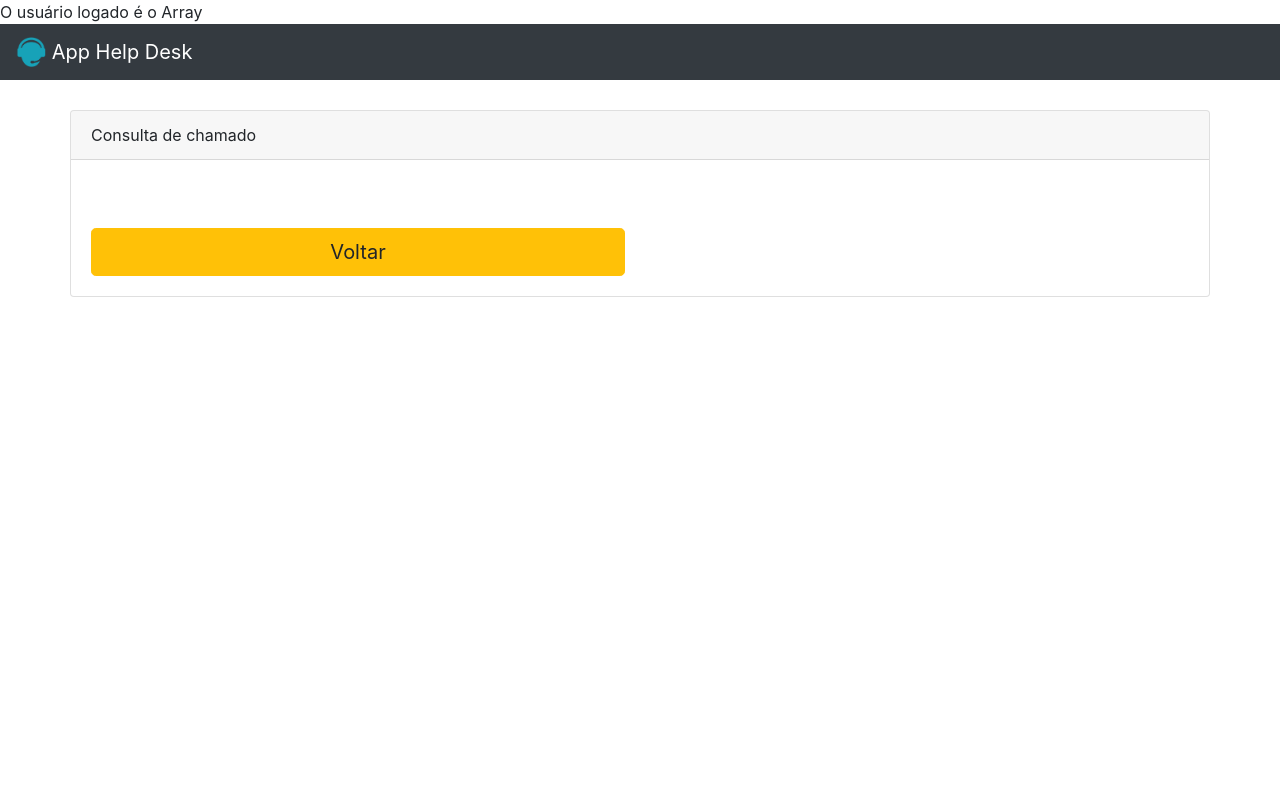
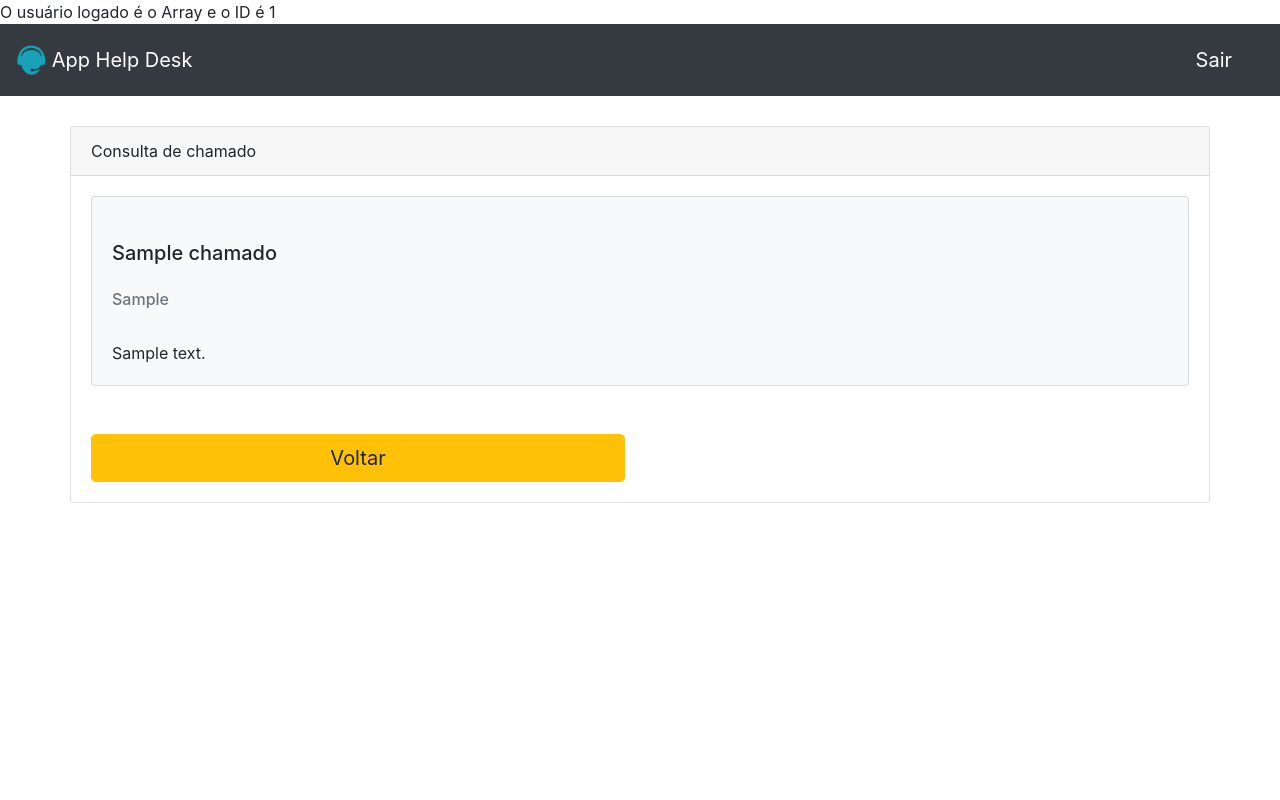
Before and after one commit to brucesilva/app_help_desk, a PHP site: page /consultar_chamado.php in a window 1280 px wide. Run offline with PHP 8.4, Linux system fonts and the light colour scheme; the visitor is signed in with stand-in values (Sample User, id 1); tables that the repository leaves empty or names only in its code hold one stand-in row (values such as "Sample post").

Commit message:
Estou trazendo as informacoes corretas no consulta chamado, porem estou fazendo a consulta pela propria pagina, preciso trocar. praticamente esta tudo pronto

```diff
--- a/App/Controllers/chamadosController.php
+++ b/App/Controllers/chamadosController.php
@@ -1,4 +1,5 @@
 <?php
+	session_start();
 	require_once('../../vendor/autoload.php');
 	use App\Models\conexaoBDO;
 	use App\Models\chamadosModel;
@@ -13,9 +14,13 @@
  	}
 	*/
  	//Pegando os dados da página abrir chamado
+ 	$id = $_SESSION['id'];
  	$titulo = $_POST['titulo'];
  	$categoria = $_POST['categoria'];
  	$descricao = $_POST['descricao'];
+
+ 	echo $_SESSION['id'];
+
 
 
  	if(isset($_POST['titulo']) && $_POST['titulo'] == '' && $_POST['descricao'] == '' ) {
@@ -29,6 +34,7 @@
 
  	$chamadosModel = new chamadosModel();
  	//passando os dados para a classe chamadosModel
+ 	$chamadosModel->__set('id', $id);
  	$chamadosModel->__set('titulo', $titulo);
  	$chamadosModel->__set('categoria', $categoria);
  	$chamadosModel->__set('descricao', $descricao);
--- a/App/Models/chamadosModel.php
+++ b/App/Models/chamadosModel.php
@@ -2,6 +2,7 @@
 	namespace app\models;
 
 	class chamadosModel{
+		private $id;
 		private $titulo;
 		private $categoria;
 		private $descricao;
--- a/App/Models/crudChamadosModel.php
+++ b/App/Models/crudChamadosModel.php
@@ -14,27 +14,31 @@
 
 		public function read(){
 
-		 $sql = "SELECT * FROM chamados WHERE titulo = :titulo";
-		 $stmt = $this->conn->prepare($sql);
-		 $stmt->bindValue(':titulo', $this->chamados->__get('titulo'));
-		 $stmt->execute();
+			$sql = "SELECT l.id, l.user, c.titulo, c.descricao, c.categoria
+					FROM login as l
+					INNER JOIN chamados as c
+					ON l.id = c.id_user WHERE l.id = :id;
+					";
+			$stmt = $this->conn->prepare($sql);
+			$stmt->bindValue(':id', $this->chamados->__get('id'));
+			//$stmt->bindValue(':id', 1);
+		 	$stmt->execute();
 
-		 $result = $stmt->fetchAll(\PDO::FETCH_OBJ);
+		 	$result = $stmt->fetchAll(\PDO::FETCH_OBJ);
 
- 		return $result;
-		   foreach ($result as  $value) {
-		  	 echo $value->titulo. "<br>";
-		  }
+ 			return $result;
+
 
 		}
 
 		public function create(){
 
-			$sql = "INSERT INTO chamados (titulo,categoria,descricao) values (?, ?,?)";
+			$sql = "INSERT INTO chamados (id_user,titulo,categoria,descricao) values (?,?, ?,?)";
 			$stmt = $this->conn->prepare($sql);
-			$stmt->bindValue(1, $this->chamados->__get('titulo'));
-			$stmt->bindValue(2, $this->chamados->__get('categoria'));
-			$stmt->bindValue(3, $this->chamados->__get('descricao'));
+			$stmt->bindValue(1, $this->chamados->__get('id'));
+			$stmt->bindValue(2, $this->chamados->__get('titulo'));
+			$stmt->bindValue(3, $this->chamados->__get('categoria'));
+			$stmt->bindValue(4, $this->chamados->__get('descricao'));
 
 			return $stmt->execute();
 
--- a/App/Models/loginModel.php
+++ b/App/Models/loginModel.php
@@ -2,6 +2,7 @@
 	namespace app\models;
 
 	class loginModel{
+		private $id;
 		private $user;
 		private $senha;
 
--- a/abrir_chamado.php
+++ b/abrir_chamado.php
@@ -29,6 +29,11 @@
         <img src="logo.png" width="30" height="30" class="d-inline-block align-top" alt="">
         App Help Desk
       </a>
+
+       <nav class="navbar navbar-dark bg-dark">
+          <a class="navbar-brand" href="index.php">Sair</a>
+        </nav>
+
     </nav>
 
     <?php if(isset($_GET['campo']) && $_GET['campo'] == 'vazio'){ ?>
--- a/consultar_chamado.php
+++ b/consultar_chamado.php
@@ -8,6 +8,7 @@
   use App\Models\conexaoBDO;
   use App\Models\chamadosModel;
   use App\Models\crudChamadosModel;
+  use App\Models\loginModel;
 
 
 
@@ -15,11 +16,11 @@
     header('Location:index.php?campo=vazio');
   }
 
-    echo "O usuário logado é o ".$_SESSION['userLogado'];
+    echo "O usuário logado é o ".$_SESSION['userLogado']. " e o ID é ".$_SESSION['id'];
 
     $conn = new conexaoBDO();
-    $chamadosModel = new chamadosModel();
-    $chamadosModel->__set('titulo','ab');
+    $chamadosModel = new loginModel();
+    $chamadosModel->__set('id', $_SESSION['id']);
 
     $consultar = new crudChamadosModel($conn, $chamadosModel);
 
@@ -30,7 +31,7 @@
      foreach ($result as  $value) {
        //echo $value->titulo. "<br>";
         //if($value == 'bruce'){
-          $value->titulo. "<br>";
+          //echo $value->id. "<br>";
         //}
      }
 ?>
@@ -58,6 +59,11 @@
         <img src="logo.png" width="30" height="30" class="d-inline-block align-top" alt="">
         App Help Desk
       </a>
+
+       <nav class="navbar navbar-dark bg-dark">
+          <a class="navbar-brand" href="index.php">Sair</a>
+        </nav>
+
     </nav>
 
     <div class="container">
@@ -76,9 +82,9 @@
               <?php foreach ($result as  $value) { ?>
                 <div class="card mb-3 bg-light">
                   <div class="card-body">
-                    <h5 class="card-title">  Titulo <br> <?=$value->titulo ?> </h5>
-                    <h6 class="card-subtitle mb-2 text-muted"> categoria <br> <?=$value->categoria ?></h6>
-                    <p class="card-text"> Descrição  <br> <?=$value->descricao ?></p>
+                    <h5 class="card-title">   <br> <?=$value->titulo ?> </h5>
+                    <h6 class="card-subtitle mb-2 text-muted">  <br> <?=$value->categoria ?></h6>
+                    <p class="card-text">   <br> <?=$value->descricao ?></p>
                   </div>
                 </div>
               <!--Fim da parte do card do chamado -->
--- a/home.php
+++ b/home.php
@@ -31,6 +31,11 @@
         <img src="logo.png" width="30" height="30" class="d-inline-block align-top" alt="">
         App Help Desk
       </a>
+
+       <nav class="navbar navbar-dark bg-dark">
+          <a class="navbar-brand" href="index.php">Sair</a>
+        </nav>
+
     </nav>
 
     <div class="container">
```
Also changed, not shown: App/Controllers/loginController.php (+9 -0 lines).
